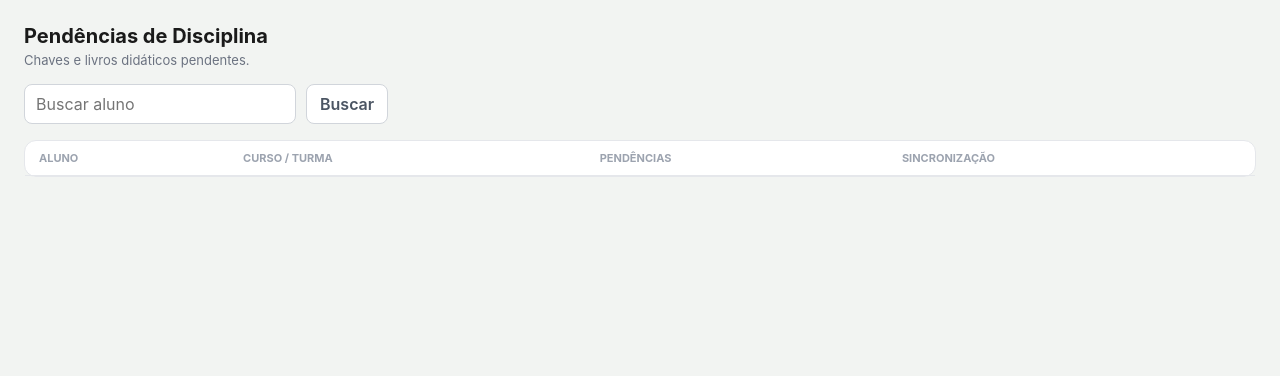
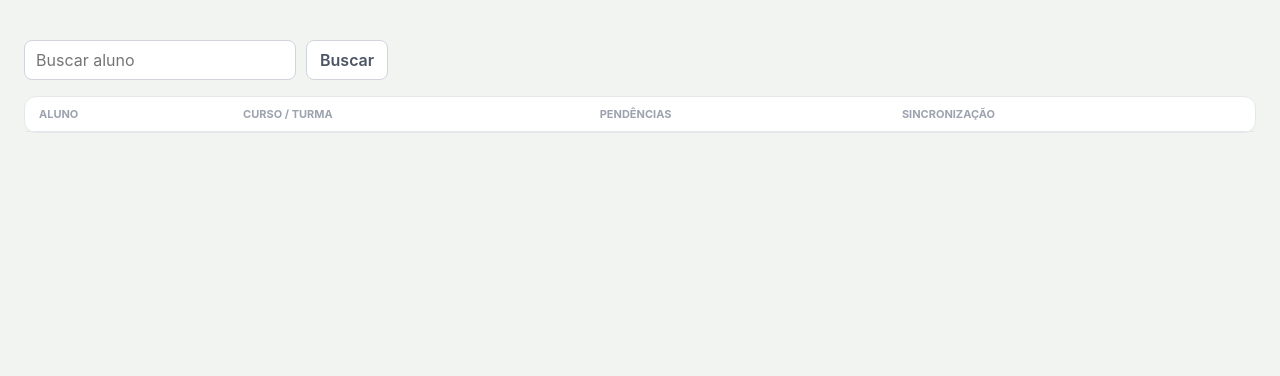
Before and after one commit to emyszc/controle-academico, a Django app: page /disciplina/ in a window 1280 px wide. Shown: the part 56-432 px from the top of the page. Run offline with Django 5.2, Linux system fonts and the light colour scheme; lists and menus that the app fills with data are empty.

Commit message:
editando arquivo disciplina

```diff
--- a/src/templates/disciplina/index.html
+++ b/src/templates/disciplina/index.html
@@ -22,8 +22,7 @@
     </header>
     <main class="page">
         <div class="wrap">
-            <h1 class="title">Pendências de Disciplina</h1>
-            <p class="subtitle">Chaves e livros didáticos pendentes.</p>
+
             <form class="toolbar" method="get"><input class="input" name="q" placeholder="Buscar aluno"><button
                     class="btn outline">Buscar</button></form>
             <div class="card">
```
